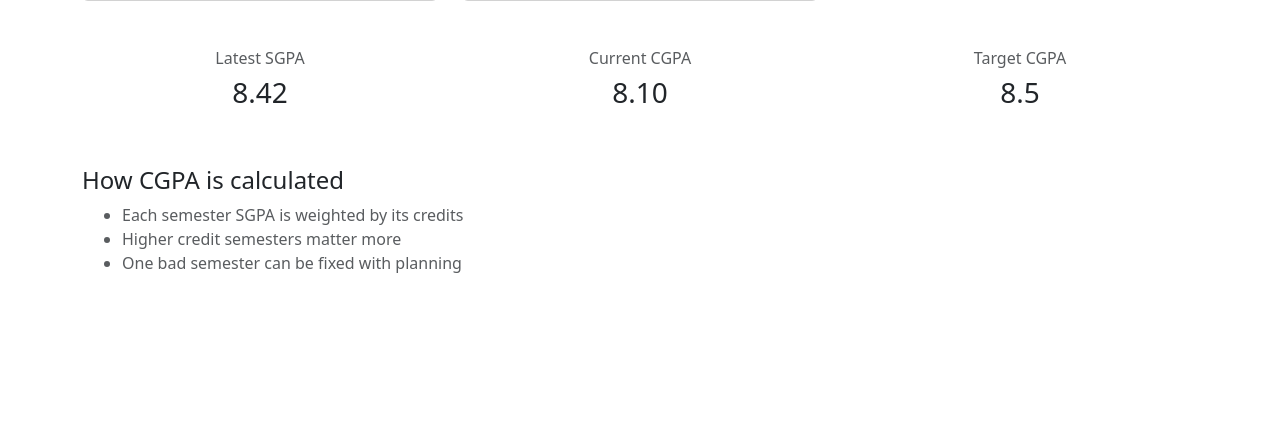
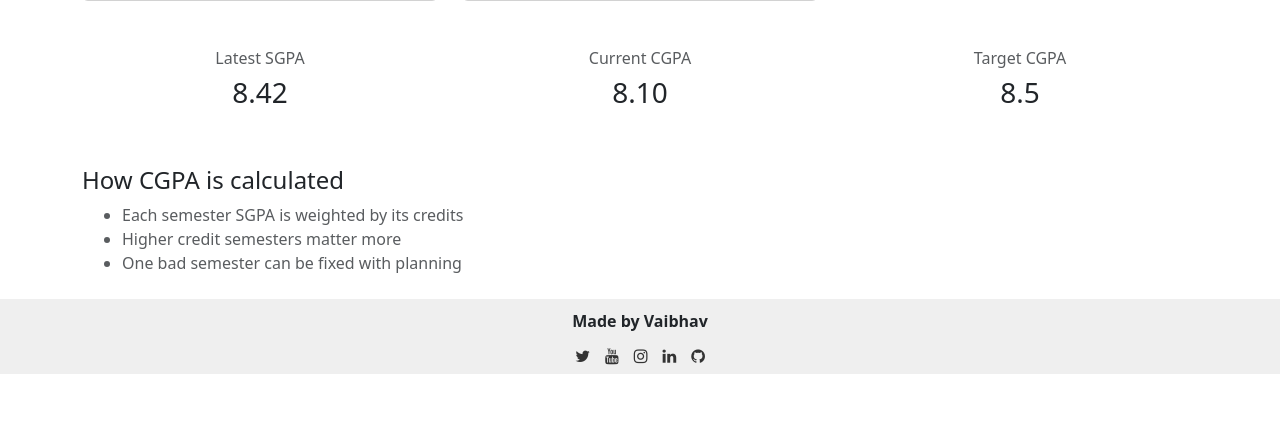
Before and after one commit to vj031206/9Point0, a Flask app: page / in a window 1280 px wide. Shown: the part 375-800 px from the top of the page. Run offline with Flask 3, Linux system fonts and the light colour scheme.

Commit message:
adding credits and social media footer

```diff
--- a/static/css/styles.css
+++ b/static/css/styles.css
@@ -90,3 +90,35 @@
     width: 90px;
     text-align: center;
 }
+
+footer {
+    background-color: #efefef;
+    padding: 10px 20px;
+}
+
+.footer-content {
+    width: 100%;
+}
+
+.footer-credits {
+    margin-bottom: 15px;
+    font-weight: bold;
+    text-align: center;
+}
+
+.social-icons {
+    display: flex;
+    justify-content: center;
+    gap: 15px;
+}
+
+.fa {
+    font-size: 24px;
+    text-decoration: none;
+    color: #333;
+    transition: opacity 0.3s ease;
+}
+
+.fa:hover {
+    opacity: 0.7;
+}
--- a/templates/index.html
+++ b/templates/index.html
@@ -62,4 +62,17 @@
         </ul>
     </div>
 
+    <footer>
+            <div class="footer-content">
+                <p class="footer-credits">Made by Vaibhav</p>
+                <div class="social-icons">
+                    <a href="https://x.com/vj031206" class="fa fa-twitter"></a>
+                    <a href="https://www.youtube.com/@vj3-1206" class="fa fa-youtube"></a>
+                    <a href="#" class="fa fa-instagram"></a>
+                    <a href="https://www.linkedin.com/in/vaibhav-jain-76470a307/" class="fa fa-linkedin"></a>
+                    <a href="https://github.com/vj031206" class="fa fa-github"></a>
+                </div>
+            </div>
+        </footer>
+
 {% endblock %}
--- a/templates/layout.html
+++ b/templates/layout.html
@@ -6,6 +6,7 @@
         <meta http-equiv="X-UA-Compatible" content="ie=edge">
         <link rel="stylesheet" href="https://cdn.jsdelivr.net/npm/bootstrap@5.3.8/dist/css/bootstrap.rtl.min.css">
         <link rel="stylesheet" href="{{ url_for('static', filename='css/styles.css') }}">
+        <link rel="stylesheet" href="https://cdnjs.cloudflare.com/ajax/libs/font-awesome/4.7.0/css/font-awesome.min.css">
         {% block head %}{% endblock %}
     </head>
     <body>
```
